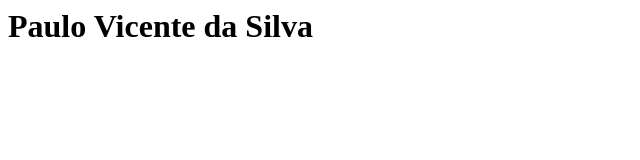
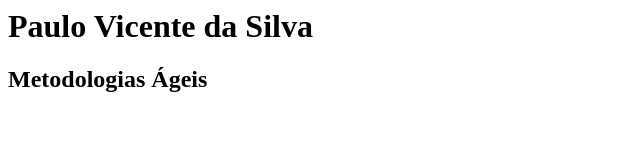
Before and after one commit to pvdsilva/pvdsilva.github.io, a plain HTML site: page index.html in a window 1280 px wide. Shown: the whole page, without its empty margins (0-640 px from the left). Drawn offline with Linux system fonts and the light colour scheme.

Commit message:
Inserção do h2

```diff
--- a/index.html
+++ b/index.html
@@ -1 +1,2 @@
 <h1>Paulo Vicente da Silva</h1>
+<h2>Metodologias Ágeis</h2>
```
